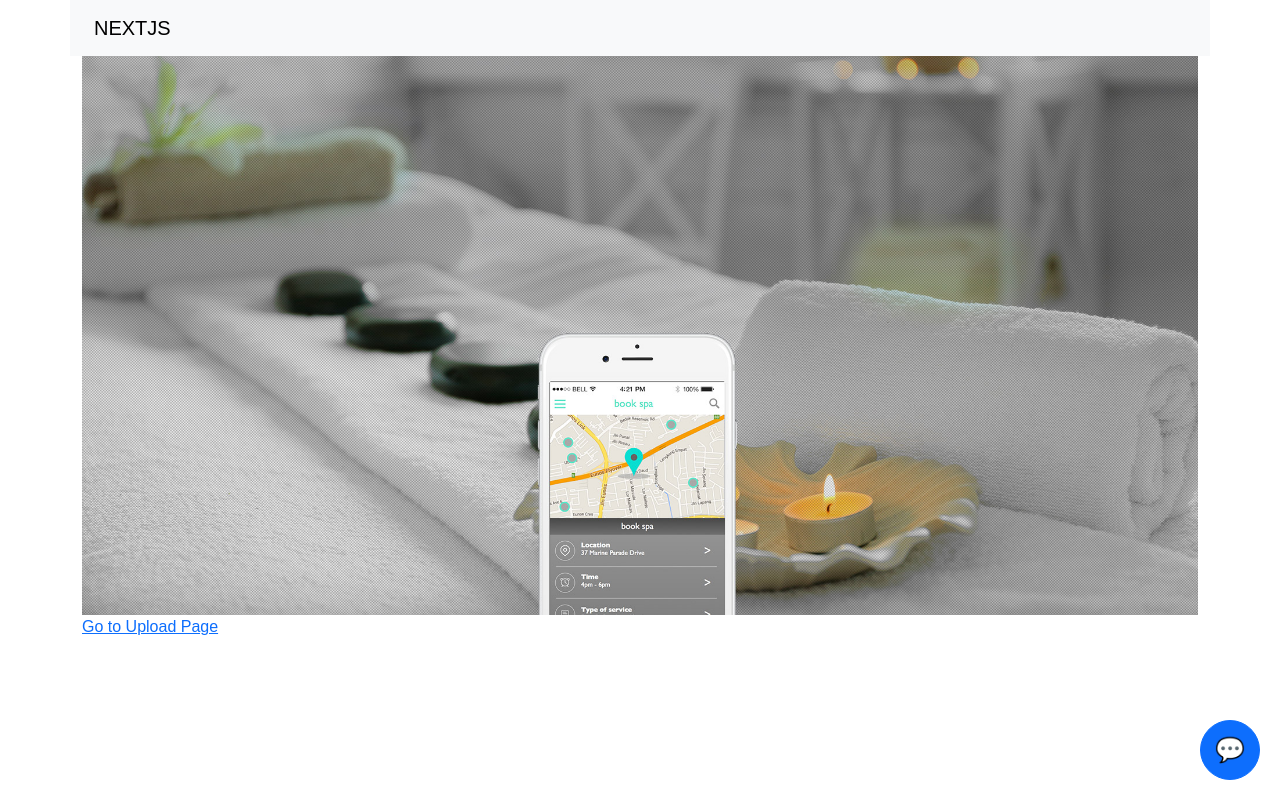
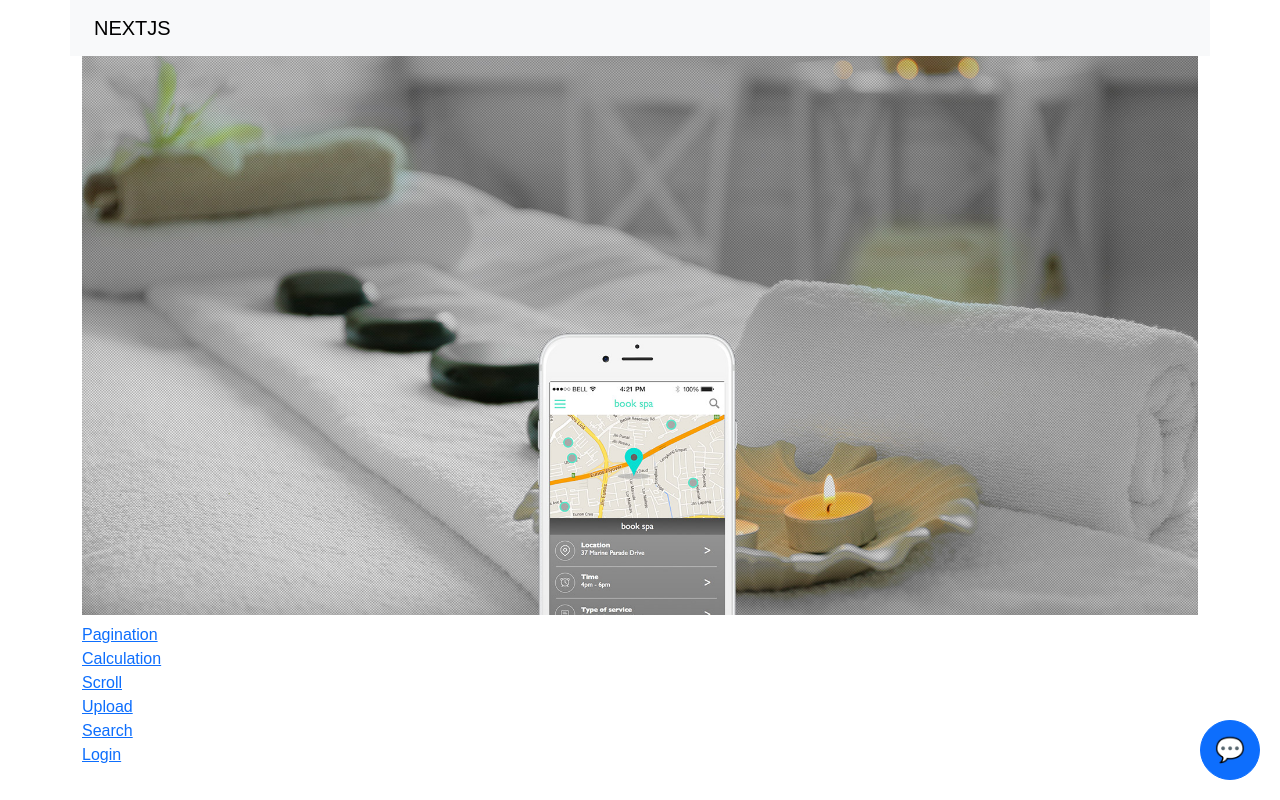
Before and after one commit to sathiya04-hub/my-nextjs-app, a Next.js app: page / in a window 1280 px wide. Shown: the top 800 px of the page. Built offline with nearby package versions, Linux system fonts and the light colour scheme.

Commit message:
fix: add navbar

```diff
--- a/app/api/login/route.js
+++ b/app/api/login/route.js
@@ -1,7 +1,7 @@
 import { NextResponse } from 'next/server';
 import jwt from 'jsonwebtoken';
 
-const SECRET_KEY = 'your_super_secret_key';
+const SECRET_KEY = 'v9%(!esm*#pc1_aiqzfnxef7w!#p4_upw#&l6q6-==2p_anp+$';
 
 export async function POST(req) {
   const { username, password } = await req.json();
--- a/app/page.tsx
+++ b/app/page.tsx
@@ -8,12 +8,44 @@ export default function Home() {
   return (
     <div className="container">
       <Image src="/banner1.jpg" alt="banner1" width={1200} height={800} style={{ width: "100%", height: "auto" }} />
-      <Link href="/upload">
-        Go to Upload Page
-      </Link>
-      <Chatbot />
-      <AIChatbot />
-      <Navbar/>
+      <div className="navbar">
+        <div className="navbar-collapse">
+            <ul className="navbar-nav me-auto mb-2 mb-lg-0">
+              <li className="nav-item">
+                <Link href="/pagination">
+                  Pagination
+                </Link>
+              </li>
+              <li className="nav-item">
+                <Link href="/calc">
+                  Calculation
+                </Link>
+              </li>
+              <li className="nav-item">
+                <Link href="/scroll">
+                  Scroll
+                </Link>
+              </li>
+              <li className="nav-item">
+                <Link href="/upload">
+                  Upload
+                </Link>
+              </li>
+              <li className="nav-item">
+                <Link href="/search">
+                  Search
+                </Link>
+              </li>
+              <li className="nav-item">
+                <Link href="/login">
+                  Login
+                </Link>
+              </li>
+          </ul>
+        </div>
+        <Chatbot />
+        <AIChatbot />
+      </div>
     </div>
   );
 }
```
Also changed, not shown: components/Navbar.js (indentation only).
